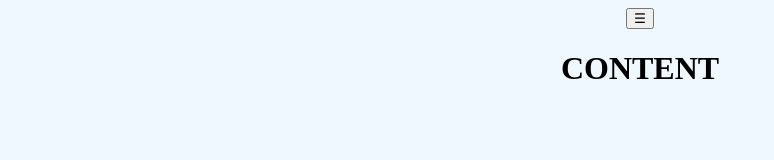
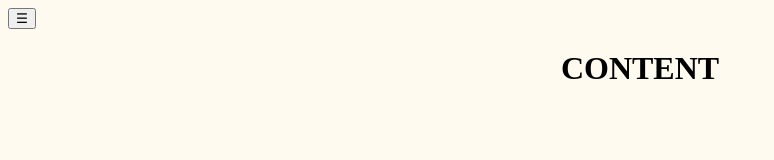
Before and after one commit to belll218/Capstone, a plain HTML site: page index.html in a window 1280 px wide. Shown: the whole page, without its empty margins (0-774 px from the left). Drawn offline with Linux system fonts and the light colour scheme.

Commit message:
changed background color

```diff
--- a/styles.css
+++ b/styles.css
@@ -1,4 +1,7 @@
 body {
+    background-color:floralwhite;
+}
+
+.text {
     text-align: center;
-    background-color: aliceblue;
 }
```
